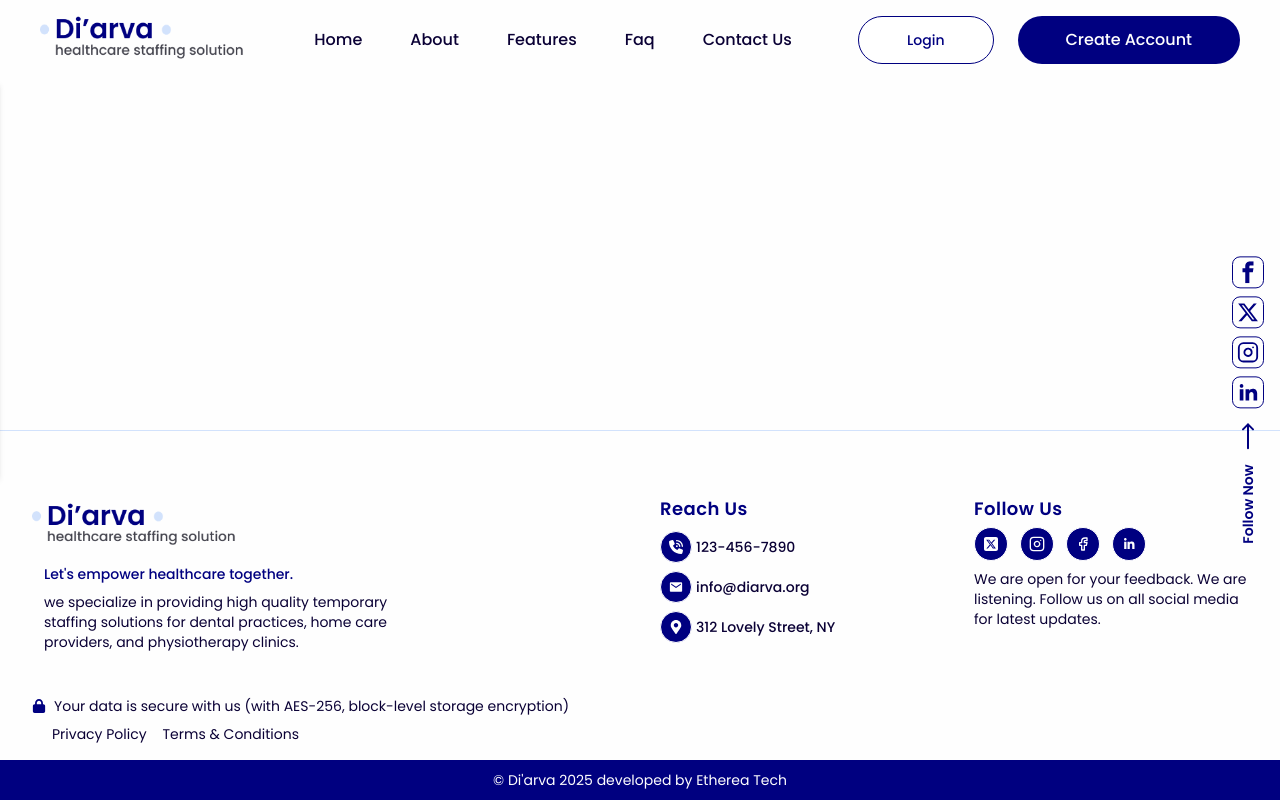
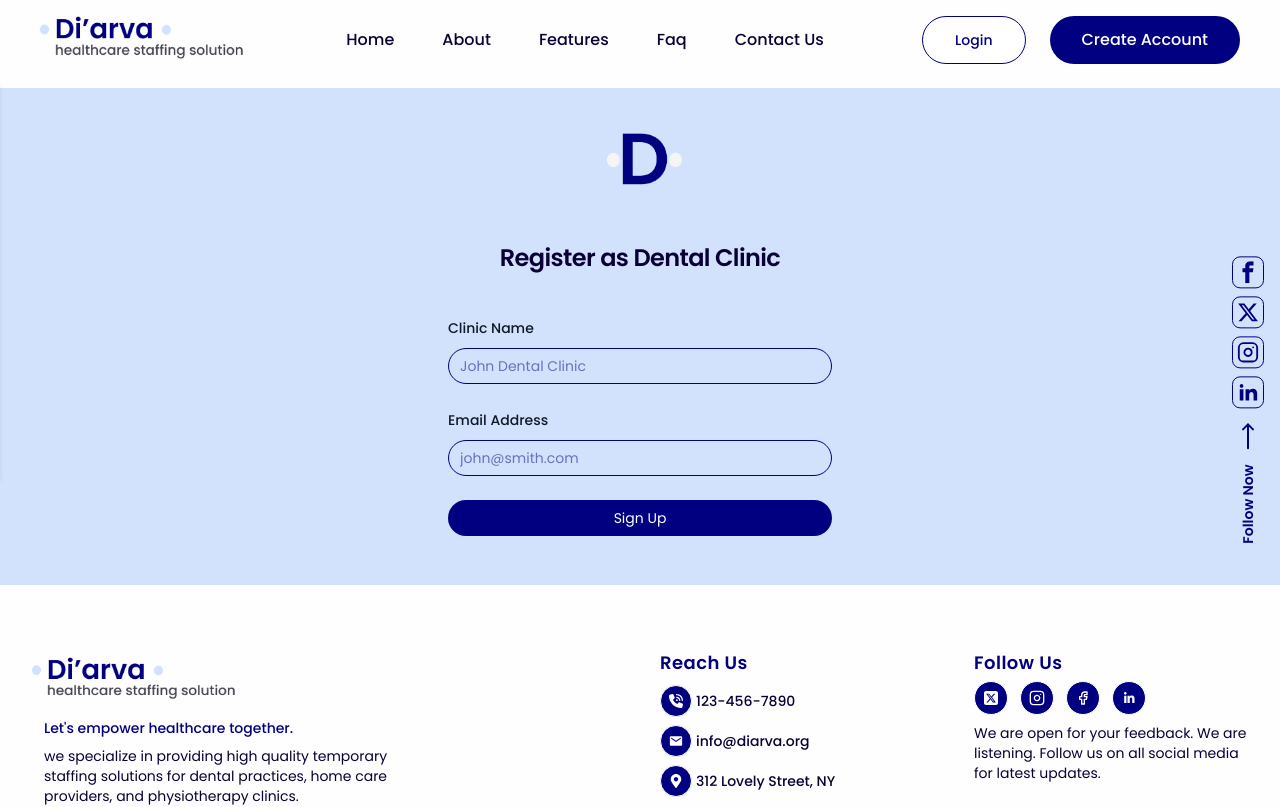
Before and after one commit to Di-arva/Frontend, a React (Vite) app: page /officesignup in a window 1280 px wide. Shown: the top 807 px of the page. Built offline with nearby package versions, Linux system fonts and the light colour scheme.

Commit message:
Herosection changes

```diff
--- a/src/App.jsx
+++ b/src/App.jsx
@@ -5,6 +5,9 @@ import FollowUs from "./Components/FollowUs";
 import Navigation from "./Components/Navigation";
 import Login from "./Components/Login";
 import CreateAccount from "./Components/CreateAccount";
+import Officesignup from "./Components/SignUp/Officesignup";
+import Candidatesignup from "./Components/SignUp/Candidatesignup";
+import Individualsignup from "./Components/SignUp/Individualsignup";
 
 function App() {
   return (
@@ -13,11 +16,14 @@ function App() {
         <div className="min-h-screen flex flex-col bg-lightbg">
           <Navigation />
           <FollowUs />
-          <main className="flex-1 mt-16">
+          <main className="flex-1 mt-22">
             <Routes>
               <Route path="/" element={<Homepage />} />
               <Route path="/login" element={<Login />} />
               <Route path="/register" element={<CreateAccount />} />
+              <Route path="/officesignup" element={<Officesignup />} />
+              <Route path="/candidatesignup" element={<Candidatesignup />} />
+              <Route path="/individualsignup" element={<Individualsignup />} />
             </Routes>
           </main>
           <Footer />
--- a/src/Components/Button.jsx
+++ b/src/Components/Button.jsx
@@ -10,7 +10,7 @@ const Button = ({ children, variant, size, className, ...rest }) => {
 
   const sizeClasses = {
     sm: "px-3 py-1 text-sm",
-    md: " px-12 py-3 text-base font-medium",
+    md: " px-8  py-3 text-base font-medium",
     lg: "p-2 w-full text-sm",
   };
 
--- a/src/Components/Hero.jsx
+++ b/src/Components/Hero.jsx
@@ -1,5 +1,6 @@
 import Button from "./Button";
 import { useState, useEffect } from "react";
+import { Link } from "react-router-dom";
 
 const Hero = () => {
   const words = ["dental", "homecare", "rehabilitation"];
@@ -21,7 +22,7 @@ const Hero = () => {
                  text-4xl sm:text-5xl md:text-6xl
                  tracking-wider leading-tight text-center lg:text-left"
           >
-            Professional staffing solutions for{" "}
+            Professional staffing solutions for
             {/* This is the "window" that clips the content */}
             <span className="relative inline-block h-[1.2em] overflow-hidden align-bottom">
               {/* This is the sliding container that moves up and down */}
@@ -54,15 +55,21 @@ const Hero = () => {
             supporting your well being at every stage of life.
           </p>
           <div className="flex  mt-6 gap-3 mb-10 sm:gap-5 md:gap-5 lg:gap-6 flex-wrap justify-center lg:justify-start">
+            <Link to="/officesignup">
               <Button variant="dark" size="md">
                 Office Sign Up
               </Button>
+            </Link>
+            <Link to="/candidatesignup">
               <Button variant="dark" size="md">
                 Candidates Sign Up
               </Button>
+            </Link>
+            <Link to="/individualsignup">
               <Button variant="dark" size="md">
                 Individual / Family Sign Up
               </Button>
+            </Link>
           </div>
         </div>
 
--- /dev/null
+++ b/src/Components/SignUp/Candidatesignup.jsx
@@ -0,0 +1,5 @@
+const Candidatesignup = () => {
+  return <div>Cindidate Sign Up</div>;
+};
+
+export default Candidatesignup;
--- /dev/null
+++ b/src/Components/SignUp/Individualsignup.jsx
@@ -0,0 +1,5 @@
+const Individualsignup = () => {
+  return <div>Individualsignup</div>;
+};
+
+export default Individualsignup;
--- /dev/null
+++ b/src/Components/SignUp/Officesignup.jsx
@@ -0,0 +1,79 @@
+import Button from "../Button";
+import Marklogo from "../../assets/Diarva_mark.png";
+import { FcGoogle } from "react-icons/fc";
+import { Link } from "react-router-dom";
+
+const Officesignup = () => {
+  return (
+    <div className="flex min-h-full flex-col justify-center px-6 py-8 lg:px-8 bg-lightblue font-poppins">
+      <div className="sm:mx-auto sm:w-full sm:max-w-sm">
+        <img
+          src={Marklogo}
+          alt="Diarva Mark Logo"
+          className="mx-auto h-20 w-auto "
+        />
+        <h2 className="mt-10 text-center text-2xl/9 font-semibold tracking-tight text-darkblack">
+          Register as Dental Clinic
+        </h2>
+      </div>
+
+      <div className="mt-10 sm:mx-auto sm:w-full sm:max-w-sm">
+        <form action="#" method="POST" className="space-y-6">
+          <div>
+            <label
+              for="name"
+              className="block text-sm/6 font-medium text-gray-900 "
+            >
+              Clinic Name
+            </label>
+            <div className="mt-2">
+              <input
+                id="name"
+                type="text"
+                name="name"
+                placeholder="John Dental Clinic"
+                required
+                autocomplete="email"
+                className="block w-full rounded-full  px-3 py-1.5 text-base text-darkblue outline-1 -outline-offset-1 outline-darkblue  focus:outline-2 focus:-outline-offset-2 focus:outline-darkblue sm:text-sm/6"
+              />
+            </div>
+          </div>
+          <div>
+            <label
+              for="email"
+              className="block text-sm/6 font-medium text-gray-900 "
+            >
+              Email Address
+            </label>
+            <div className="mt-2">
+              <input
+                id="email"
+                type="email"
+                name="email"
+                placeholder="john@smith.com"
+                required
+                autocomplete="email"
+                className="block w-full rounded-full  px-3 py-1.5 text-base text-darkblue outline-1 -outline-offset-1 outline-darkblue  focus:outline-2 focus:-outline-offset-2 focus:outline-darkblue sm:text-sm/6"
+              />
+            </div>
+          </div>
+
+          <div></div>
+
+          <div>
+            <Button
+              type="submit"
+              variant="dark"
+              size="lg"
+              className="mb-4 w-full"
+            >
+              Sign Up
+            </Button>
+          </div>
+        </form>
+      </div>
+    </div>
+  );
+};
+
+export default Officesignup;
```
Lines whose indentation alone changed are shown as unchanged.
